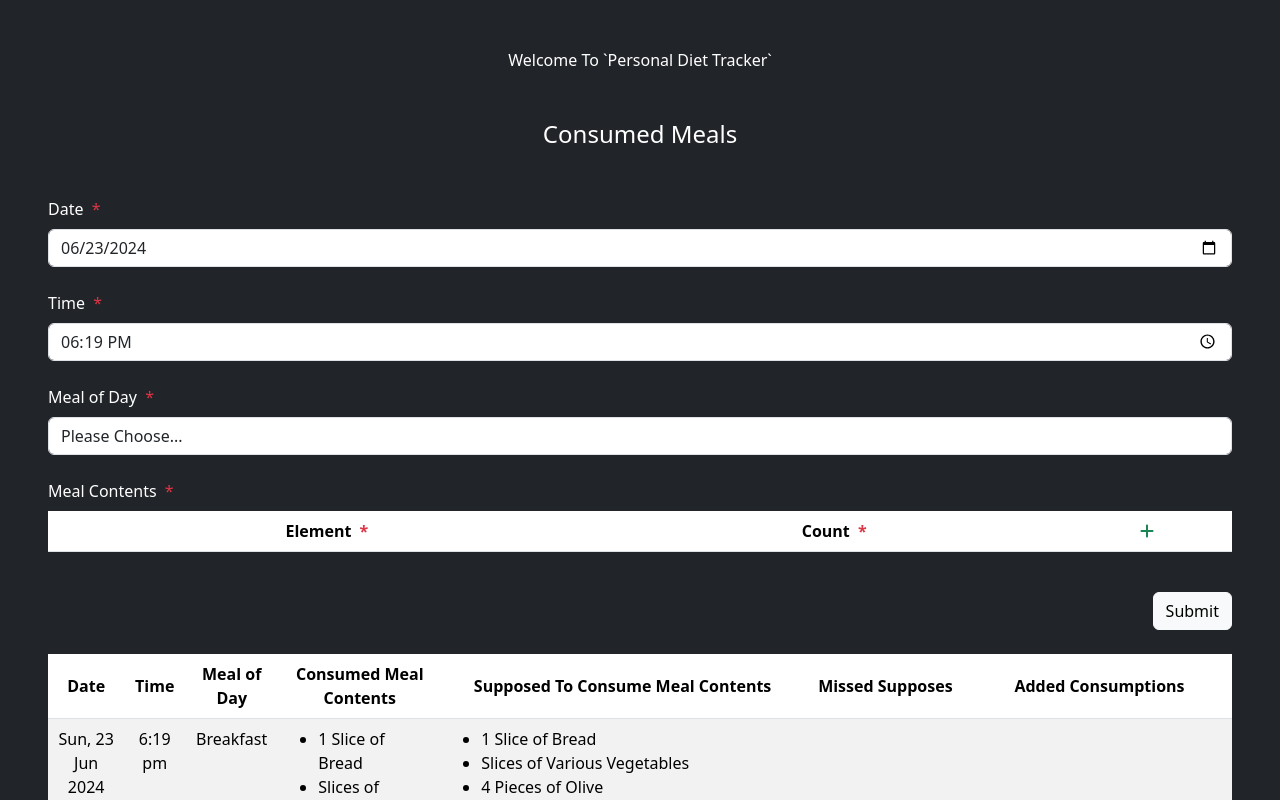
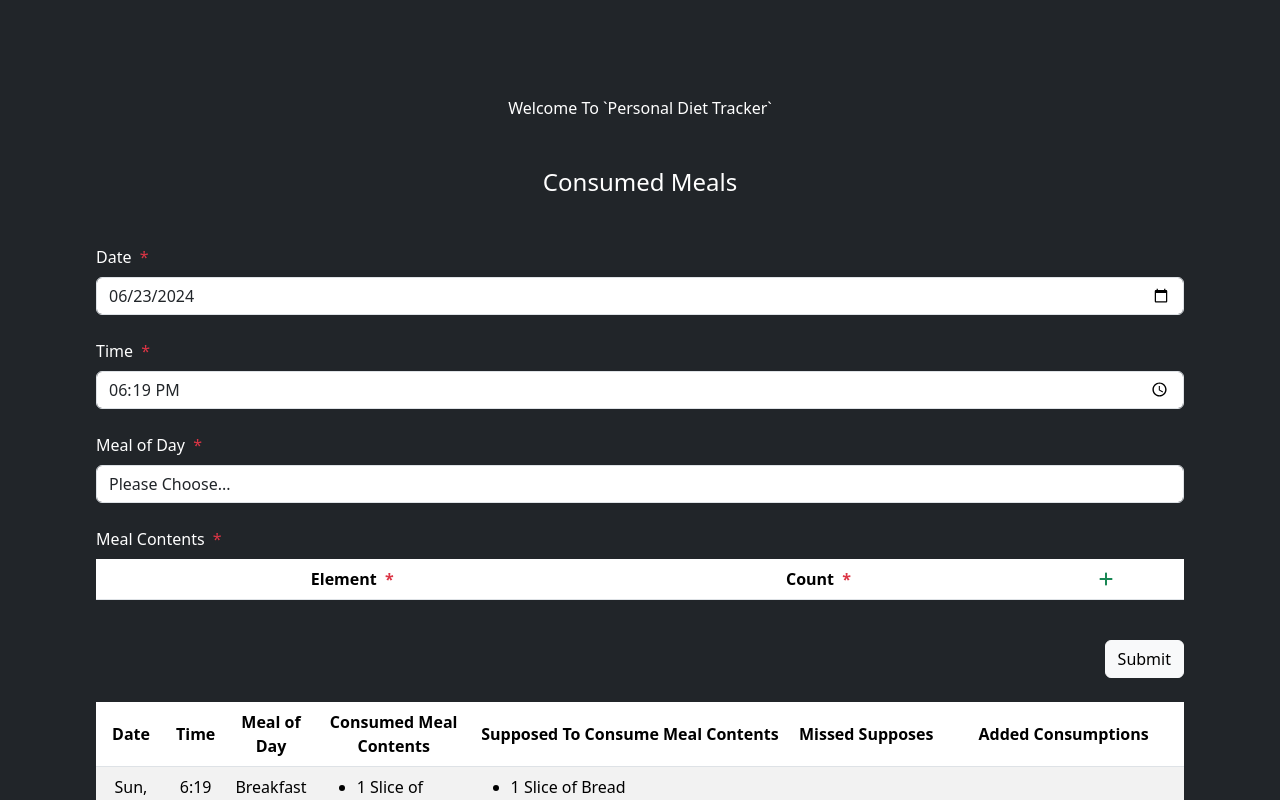
Before and after one commit to makkahwi/heal-tracker, a React (Create React App) app: page / in a window 1280 px wide. Shown: the top 800 px of the page. Built offline with nearby package versions, Linux system fonts and the light colour scheme.

Commit message:
Minor Code Fix

```diff
--- a/src/Layout.tsx
+++ b/src/Layout.tsx
@@ -3,10 +3,8 @@ import "bootstrap/dist/css/bootstrap.css";
 
 const Layout = ({ children = <></> }) => {
   return (
-    <main>
-      <div className="bg-dark min-vh-100 text-white text-center p-5">
-        {children}
-      </div>
+    <main className="bg-dark min-vh-100 text-white text-center p-md-5 p-2">
+      <div className="p-md-5 p-2">{children}</div>
     </main>
   );
 };
```
